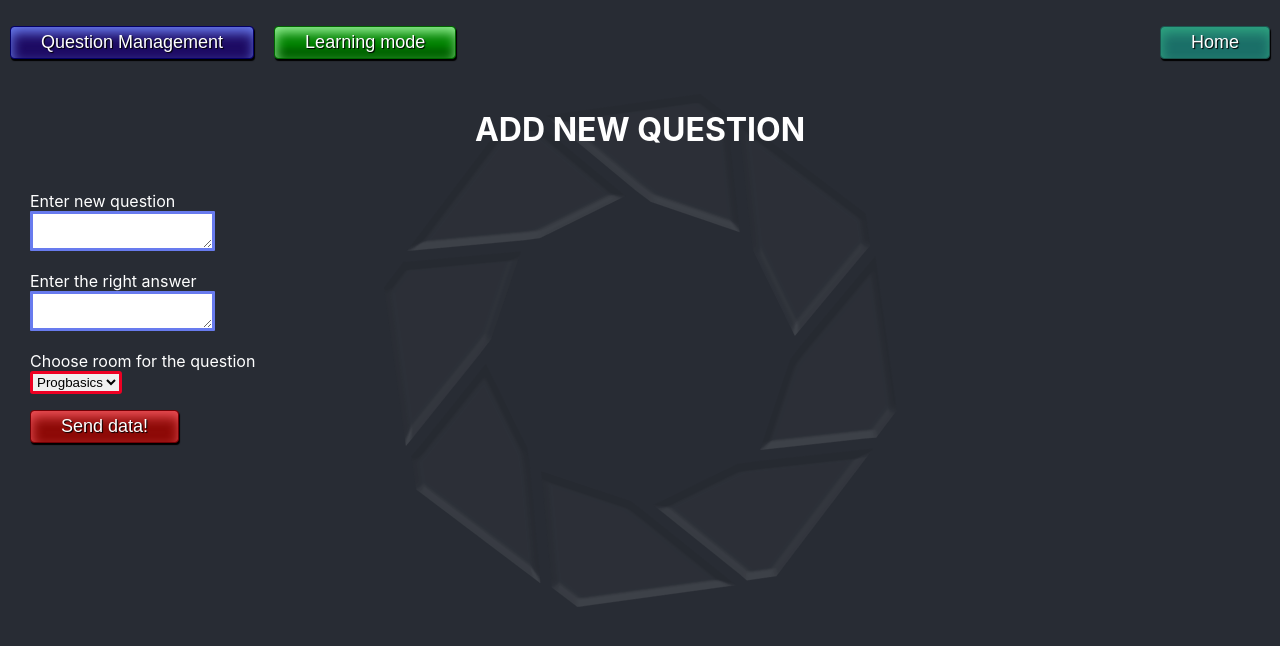
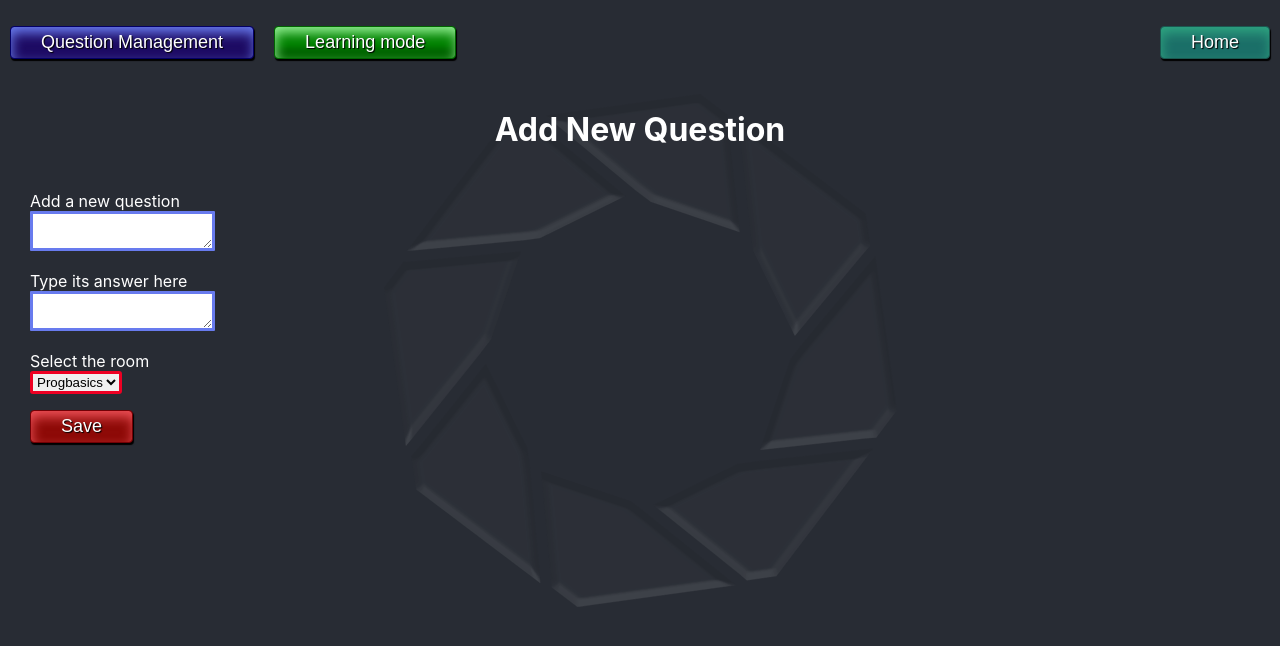
Before and after one commit to Crepkey/workbook_front_end, a React (Create React App) app: page /add-question in a window 1280 px wide. Shown: the top 646 px of the page. Built offline with nearby package versions, Linux system fonts and the light colour scheme.

Commit message:
MANAGE QUESTIONS: Fixed some issues like alternate text behind the question rating buttons. Using of new question form component behind the Add & Edit question feature

```diff
--- a/src/components/QuestionRating.jsx
+++ b/src/components/QuestionRating.jsx
@@ -8,9 +8,11 @@ export default class QuestionRating extends Component {
         return (
             <div>
                 <input id="img-left"
+                       alt="rI need to repeat that question later"
                        onClick={ () => window.location.href="/learning-mode" }
                        type="image" src={repeatSymbol}/>
                 <input id="img-right"
+                       alt="I know the answer to this question"
                        onClick={ () => window.location.href="/learning-mode" }
                        type="image" src={checkSymbol}/>
             </div>
--- a/src/pages/AddQuestion.js
+++ b/src/pages/AddQuestion.js
@@ -1,67 +1,19 @@
 import React, {Component} from 'react';
 import '../App.css';
-import Button from "../components/button";
+import QuestionForm from "../components/QuestionForm";
 
 export default class AddQuestion extends Component {
 
-    constructor() {
-        super();
-        this.handleSubmit = this.handleSubmit.bind(this);
-    }
-
-    handleSubmit(event) {
-        event.preventDefault();
-        const formData = new FormData(event.target);
-
-        let jsonData = {};
-
-        for (const [key, value] of formData) {
-            jsonData[key] = value;
-        }
-
-        fetch('http://localhost:8080/question/add', {
-            method: 'POST',
-            headers: {
-                'Accept': 'application/json',
-                'Content-Type': 'application/json'
-            },
-
-            body: JSON.stringify(jsonData)
-        }).then(res => res.json())
-            .then(response => console.log('Success:', JSON.stringify(response)))
-            .catch(error => console.error('Error:', error))
-    }
-
     render() {
         return (
-            <div>
-                <h1 className="App-header">ADD NEW QUESTION</h1>
-
-                <form onSubmit={this.handleSubmit}>
-                    <p>
-                        <label htmlFor="questionText">Enter new question</label>
-                        <textarea id="questionText" name="questionText"/>
-                    </p>
-
-                    <p>
-                        <label htmlFor="answer">Enter the right answer</label>
-                        <textarea id="answer" name="answer"/>
-                    </p>
-
-                    <p>
-
-                        <label htmlFor="room">Choose room for the question</label>
-                        <select id="room" name="room">
-                            <option value="PROGBASICS">Progbasics</option>
-                            <option value="WEB">Web</option>
-                            <option value="OOP">OOP</option>
-                            <option value="ADVANCED">Advanced</option>
-                        </select>
-                    </p>
-
-                    <Button id="send-question" color="red-button">Send data!</Button>
-                </form>
-            </div>
+            <QuestionForm
+                apiAddress="http://localhost:8080/question/add"
+                formTitle="Add New Question"
+                questionFieldLabel="Add a new question"
+                answerFieldLabel="Type its answer here"
+                roomDropdownLabel="Select the room"
+                submitButtonText="Save"
+            />
         );
     }
 }
--- a/src/pages/EditQuestion.js
+++ b/src/pages/EditQuestion.js
@@ -1,6 +1,5 @@
 import React, {Component} from 'react';
 import '../App.css';
-import Button from "../components/button";
 import QuestionForm from "../components/QuestionForm";
 
 export default class EditQuestion extends Component {
```
